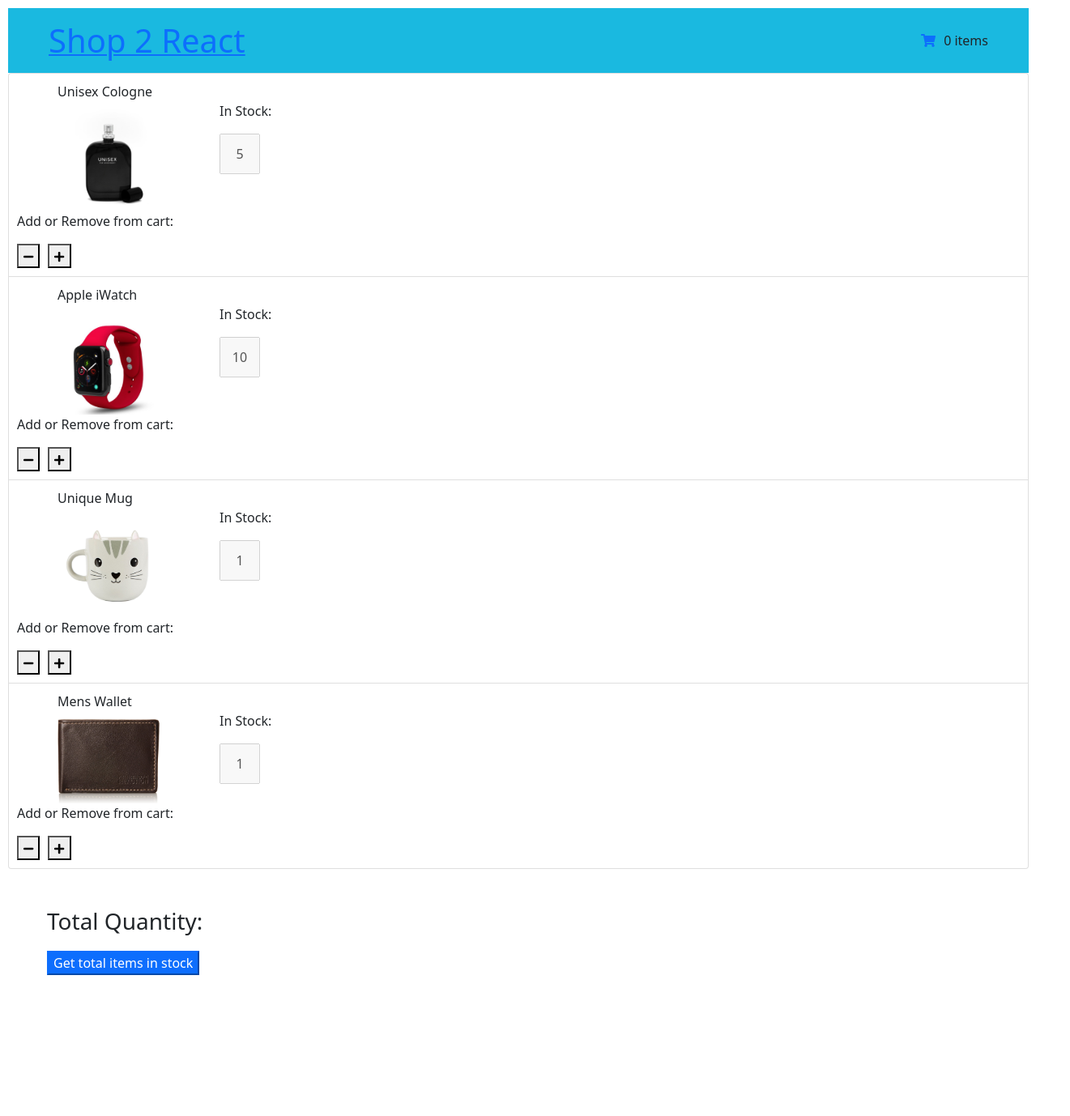
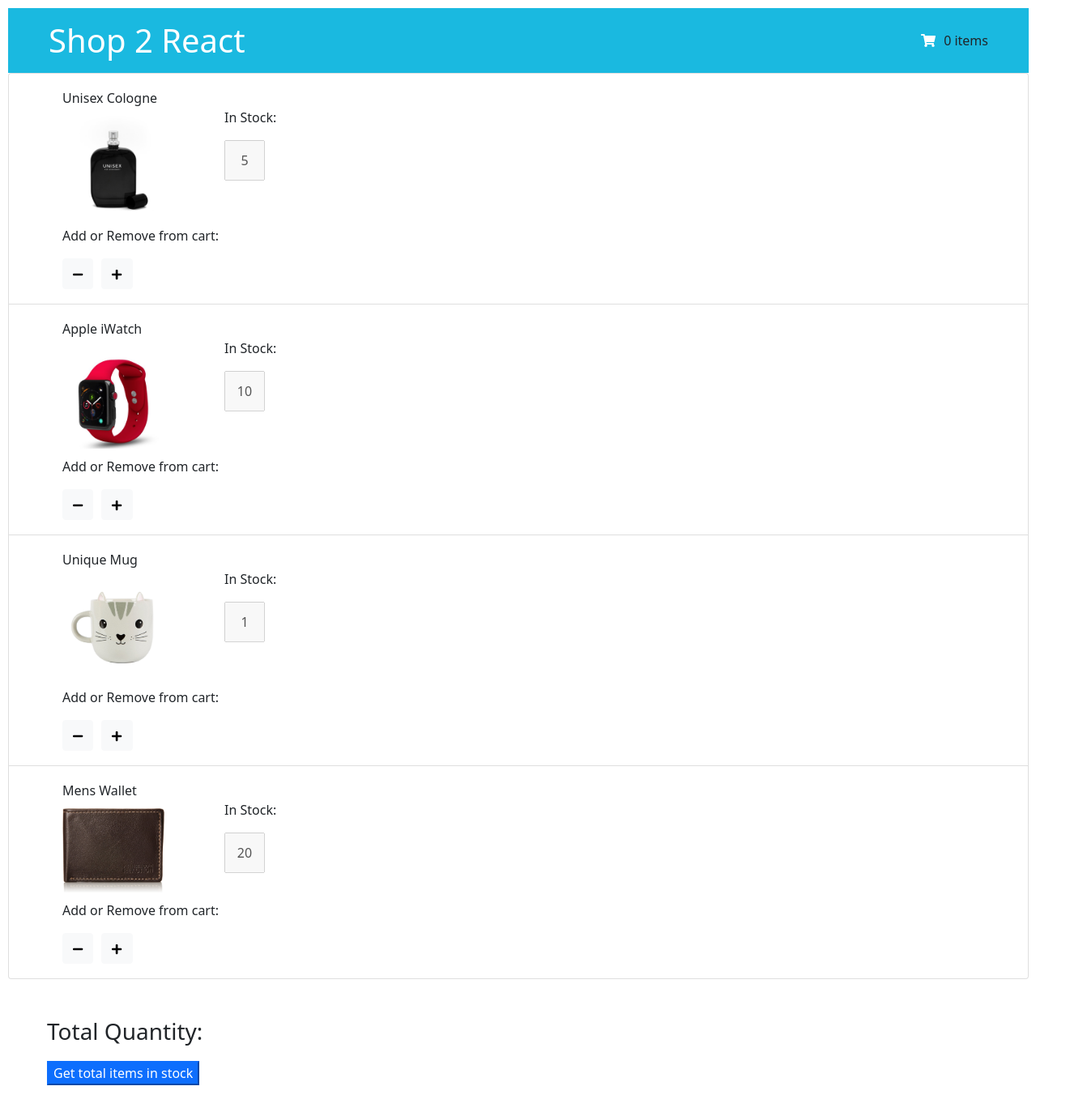
Before and after one commit to gamefensi/m5-lab-assignment, a React (Create React App) app in the folder shopcart/: page / in a window 1280 px wide. Shown: the top 1378 px of the page at 81% size, 1321 px wide, since content can reach past the window. Before the commit the page ends 1252 px from the top, so only its background shows below. Built offline with nearby package versions, Linux system fonts and the light colour scheme.

Commit message:
final commit

```diff
--- a/shopcart/src/App.css
+++ b/shopcart/src/App.css
@@ -44,3 +44,15 @@
   font-size: 24pt;
   color:rgb(1, 87, 14);
 }
+
+a {
+  text-decoration: none !important;
+}
+
+/* #addBtn {
+
+}
+
+#minusBtn {
+
+} */
--- a/shopcart/src/Cart.js
+++ b/shopcart/src/Cart.js
@@ -42,16 +42,20 @@
 		setShow(true);
 		setShowImge(product);
 	}
+	let unique = [...new Set(cart)]
 	if (!isEmpty) {
 		return (
 			<div>
 				<ListGroup>
-					{cart.map((item) => (
-						<ListGroupItem style={{ display: "block", padding: "10px" }} key={item.id} tag="a">
-							<div style={{ marginLeft: "50px" }}>
-								{item.desc}
+					{unique.map((item) => (
+						<ListGroupItem style={{ padding: "10px, 0, 10px, 50px", display: "block", }} key={item.id} tag="a">
+							<div>
+								<h4>{item.desc}</h4>
 							</div>
-							<img onClick={() => handleShow(item)} style={{ margin: "10px 50px 0 50px", width: "150px", objectFit: "cover" }} className="img-fluid" src={item.image} alt={item.desc} />
+							<img onClick={() => handleShow(item)} style={{ margin: "0 20px", width: "150px", objectFit: "cover" }} className="img-fluid" src={item.image} alt={item.desc} />
+							<div>
+								{item.cartQty} items in cart
+							</div>
 						</ListGroupItem>
 					))}
 				</ListGroup>
@@ -74,7 +78,7 @@
 	} else {
 		return (
 			<div>
-				<img src="./mini-empty-cart.png"></img>
+				<img src="./mini-empty-cart.png" className="img-fluid"></img>
 				<h3 className="text-muted"> There are no items in your cart. </h3>
 				<Link to="/">
 				<button
--- a/shopcart/src/Home.js
+++ b/shopcart/src/Home.js
@@ -1,16 +1,22 @@
-import React, { Component } from "react";
+import React, { Component, useState } from "react";
 import { Inventory } from "./products";
 import { DisplayProducts } from "./displayProducts";
 import "bootstrap/dist/css/bootstrap.min.css";
+import { Example } from './toasts';
+
+
 
 class Home extends Component {
 	constructor(props) {
 		super(props);
 		this.state = {
 			Products: Inventory,
-			myCart: Inventory.cart
+			myCart: Inventory.cart,
+			renderAddToast: false,
+			renderRemoveToast: false
 		}
 	}
+
 	handleSumItems = () => {
 		let total = this.state.Products.Stock.map((item) => {
 			return item.qty;
@@ -30,9 +36,12 @@
 	handleAddToCart = (getItem, currentItems) => {
 		if (getItem.qty > 0) {
 			const newQty = getItem.qty--;
+			const newCartQty = getItem.cartQty++;
+			this.setState({ qty: newQty, cartQty: newCartQty });
 			currentItems.push(getItem);
-			this.setState({ qty: newQty });
+			this.setState({renderAddToast: !this.state.renderAddToast})
 			console.log(currentItems);
+			console.log(currentItems.getItem)
 		}
 	}
 
@@ -49,11 +58,14 @@
 		let list = <DisplayProducts
 			items={this.state.Products.Stock}
 			cart={this.state.myCart}
+			// renderAddToast={this.state.renderAddToast}
+			// renderRemoveToast={this.state.renderAddToast}
 			handleAddToCart={this.handleAddToCart}
 			handleSubFromCart={this.handleSubFromCart}
 		/>
 		return (
 			<div>
+				{this.state.renderAddToast && <Example />}
 				{list}
 				<div className='m-5'>
 					<h3>Total Quantity: </h3>
@@ -67,4 +79,5 @@
 
 
 
+
 export default Home;
--- a/shopcart/src/displayProducts.js
+++ b/shopcart/src/displayProducts.js
@@ -3,7 +3,6 @@
 import { Modal } from 'react-bootstrap';
 import { faPlus, faMinus } from '@fortawesome/free-solid-svg-icons';
 import { FontAwesomeIcon } from "@fortawesome/react-fontawesome";
-
 
 
 export function DisplayProducts(props) {
@@ -19,16 +18,15 @@
         <div>
             <ListGroup>
                 {props.items.map((item) => (
-                    <ListGroupItem style={{ display: "block", padding: "10px" }} key={item.id} tag="a">
-                        <div className="row">
-                        <div style={{ marginLeft: "50px" }}>
+                    <ListGroupItem style={{ display: "block"}} key={item.id}>
+                        <div className="row" style={{padding: "10px 0 10px 50px"}}>
+                        <div>
                             {item.desc}
                         </div>
-                        <img onClick={() => handleShow(item)} style={{ margin: "10px 50px 0 50px", width: "150px", objectFit: "cover" }} className="img-fluid" src={item.image} alt={item.desc} />
+                        <img onClick={() => handleShow(item)} style={{ margin: "10px 50px 10px 0", width: "150px", objectFit: "cover" }} className="img-fluid" src={item.image} alt={item.desc} />
                         <div style={{display: "inline"}} className="col-2">
                             <p style={{ marginRight: "10px", width: "200px"}}>In Stock:</p>
                             <input style={{ marginRight: "10px", width: "50px", height: "50px", textAlign: "center" }} value={item.qty} disabled />
-                        </div>
                         </div>
 
 
@@ -38,6 +36,7 @@
                             <button
                                 id="minusBtn"
                                 type="button"
+                                className="btn btn-light"
                                 style={{ marginRight: "10px" }}
                                 onClick={() => props.handleSubFromCart(item, cart)}
                             >
@@ -50,6 +49,7 @@
                             <button
                                 id="addBtn"
                                 type="button"
+                                className="btn btn-light"
                                 style={{ marginRight: "10px" }}
                                 onClick={() => props.handleAddToCart(item, cart)}
                             >
@@ -58,13 +58,13 @@
                                     className="fas fa-sm"
                                 />
                             </button>
-
+                            </div>
                         </div>
 
                     </ListGroupItem>
                 ))}
             </ListGroup>
-            <Modal show={show} onHide={handleClose}>
+                <Modal show={show} onHide={handleClose}>
                 <Modal.Header closeButton>
                     <Modal.Title>{showImge.desc}</Modal.Title>
                 </Modal.Header>
--- a/shopcart/src/navbar.js
+++ b/shopcart/src/navbar.js
@@ -3,8 +3,8 @@
 import { FontAwesomeIcon } from "@fortawesome/react-fontawesome";
 import Home from "./Home";
 import Cart from "./Cart";
-// import App from "./App";
-// import logo from './logo.svg';
+// import React, { useEffect } from 'react';
+
 
 export function Nav(props) {
   return (
@@ -13,13 +13,13 @@
         {/* Navigation */}
         <div className="App-header d-flex flex-row align-items-center justify-content-between">
           <Link to="/">
-            <h1 style={{ display: "inline" }}> Shop 2 React</h1>
+            <h1 style={{ display: "inline", color: "white", textDecoration:"none" }}> Shop 2 React</h1>
           </Link>
           <div style={{ display: "inline", fontSize: "12pt" }}>
             <Link to="/Cart">
-              <FontAwesomeIcon style={{ marginRight: "10px" }} icon={faShoppingCart} />
+              <FontAwesomeIcon style={{ marginRight: "10px", color: "white"}} icon={faShoppingCart} />
             </Link>
-            {props.cart.length} items
+            <CartItemTotal items={props.items} /> items
           </div>
         </div>
         {/* Routes */}
@@ -38,3 +38,14 @@
 
   );
 }
+
+function CartItemTotal(props) {
+
+  let total = props.items.map((item) => {
+    return item.cartQty;
+  }).reduce((sum, item) => {
+    return sum + item;
+  });
+
+  return total
+  }
--- a/shopcart/src/products.js
+++ b/shopcart/src/products.js
@@ -8,6 +8,7 @@
             desc: 'Unisex Cologne',
             ratings: 3.5,
             value: 0,
+            cartQty: 0,
             qty: 5
         },
         {
@@ -16,6 +17,7 @@
             desc: 'Apple iWatch',
             ratings: 5,
             value: 0,
+            cartQty: 0,
             qty: 10
         },
         {
@@ -24,6 +26,7 @@
             desc: 'Unique Mug',
             ratings: 4,
             value: 0,
+            cartQty: 0,
             qty: 1
         },
         {
@@ -32,7 +35,8 @@
             desc: 'Mens Wallet',
             ratings: 2.5,
             value: 0,
-            qty: 1
+            cartQty: 0,
+            qty: 20
         },
     ],
     cart: []
--- /dev/null
+++ b/shopcart/src/toasts.js
@@ -0,0 +1,22 @@
+import { Toast } from 'react-bootstrap';
+import { useState } from "react";
+
+export function Example() {
+	const [show, setShow] = useState(false);
+
+	return (
+
+		  <Toast onClose={() => setShow(false)} show={show} delay={3000} autohide>
+			<Toast.Header>
+			  <img
+				src="holder.js/20x20?text=%20"
+				className="rounded me-2"
+				alt=""
+			  />
+			  <strong className="me-auto">Bootstrap</strong>
+			</Toast.Header>
+			<Toast.Body>Woohoo, you're reading this text in a Toast!</Toast.Body>
+		  </Toast>
+
+	);
+  };
```
